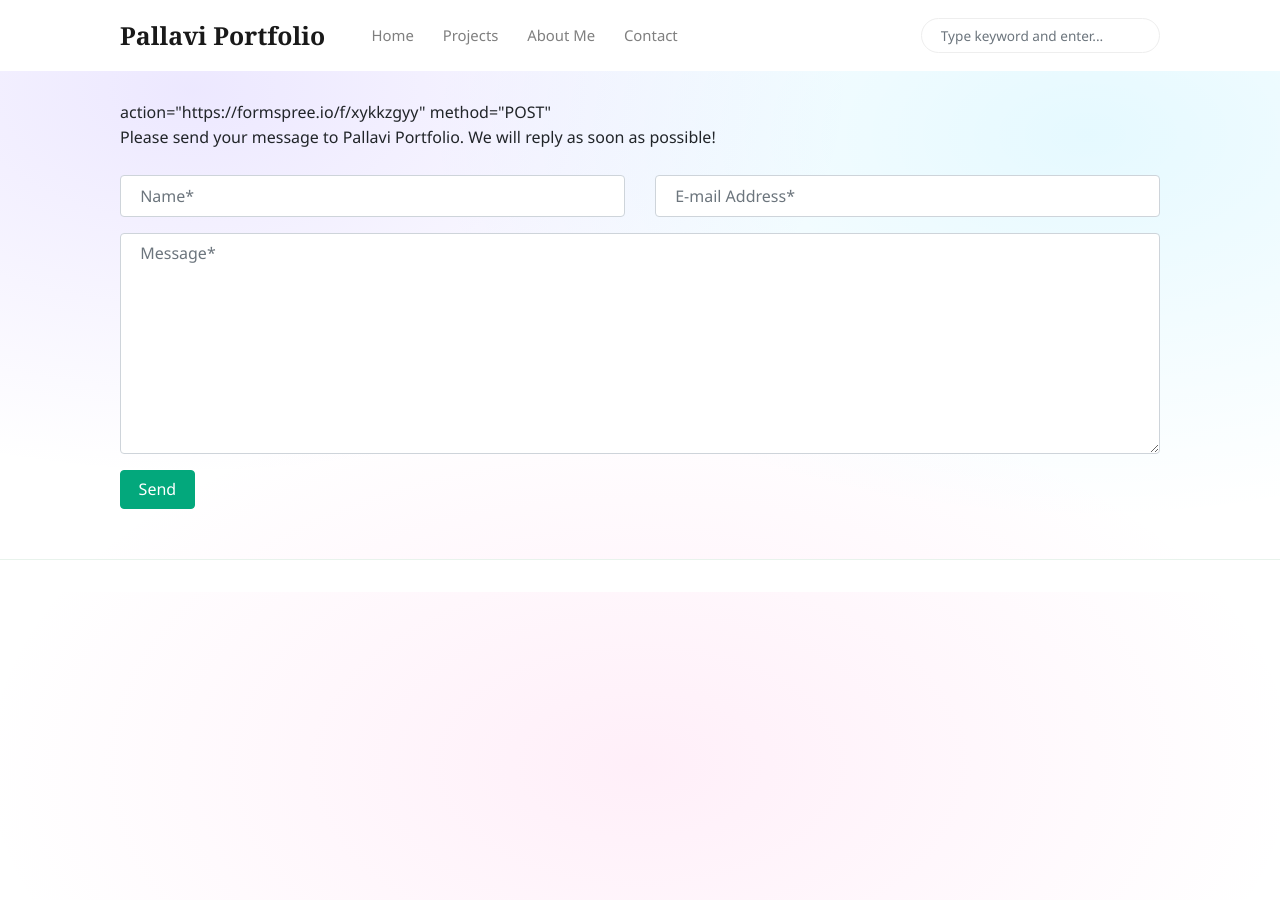
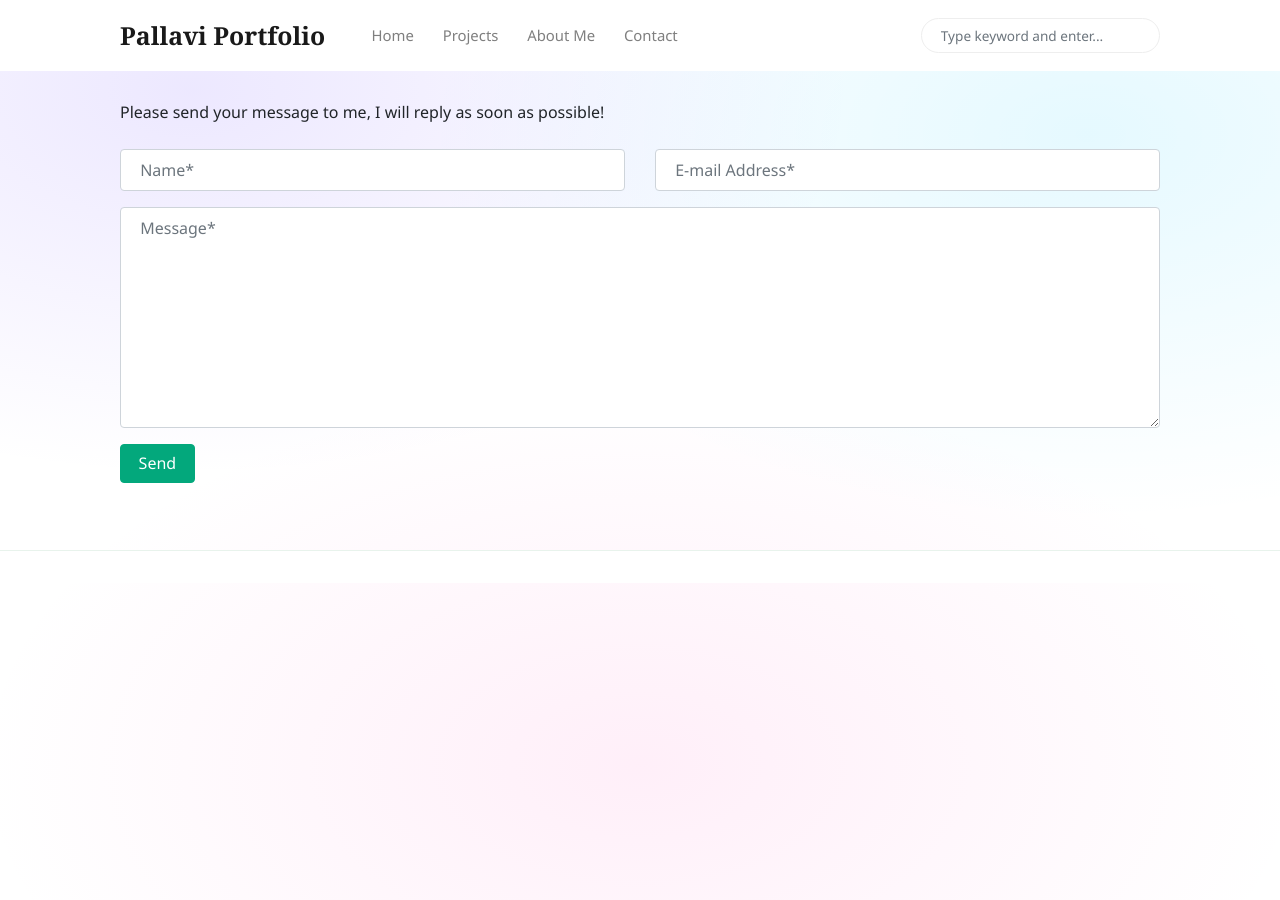
Before and after one commit to SinghPallavi819/singhpallavi819.github.io, a Jekyll site: the page built from _pages/contact.md, in a window 1280 px wide. Built offline with Jekyll 4.4.1, drawn with Linux system fonts in a browser that asks for light colours; nearby versions of some CDN libraries.

Commit message:
Update contact.md

```diff
--- a/_pages/contact.md
+++ b/_pages/contact.md
@@ -3,10 +3,11 @@ title: "Contact"
 permalink: "/contact/"
 ---
 
-<form>
+<form
   action="https://formspree.io/f/xykkzgyy"
   method="POST"
-<p class="mb-4">Please send your message to {{site.name}}. We will reply as soon as possible!</p>
+>
+<p class="mb-4">Please send your message to me, I will reply as soon as possible!</p>
 <div class="form-group row">
 <div class="col-md-6">
 <input class="form-control" type="text" name="name" placeholder="Name*" required>
```
